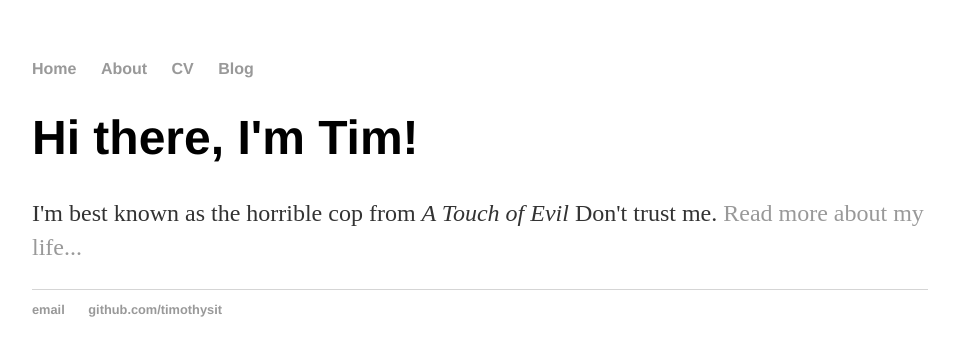
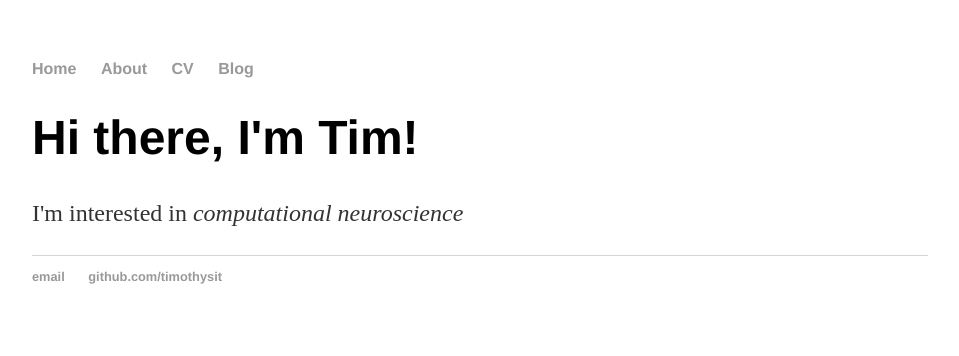
Before and after one commit to Timothysit/oldWebsite, a Jekyll site: the page built from index.html, in a window 1280 px wide. Shown: the top 356 px of the page, without its empty margins (160-1119 px from the left). Built offline with Jekyll 4.4.1, drawn with Linux system fonts in a browser that asks for light colours.

Commit message:
Update index.html
Edited out the default stuff and added a bit of my own.

```diff
--- a/index.html
+++ b/index.html
@@ -4,5 +4,5 @@ title: Timothy Sit
 ---
 <div class="blurb">
 	<h1>Hi there, I'm Tim!</h1>
-	<p>I'm best known as the horrible cop from <em>A Touch of Evil</em> Don't trust me. <a href="/about">Read more about my life...</a></p>
+	<p>I'm interested in <em>computational neuroscience</em> </p>
 </div><!-- /.blurb -->
```
